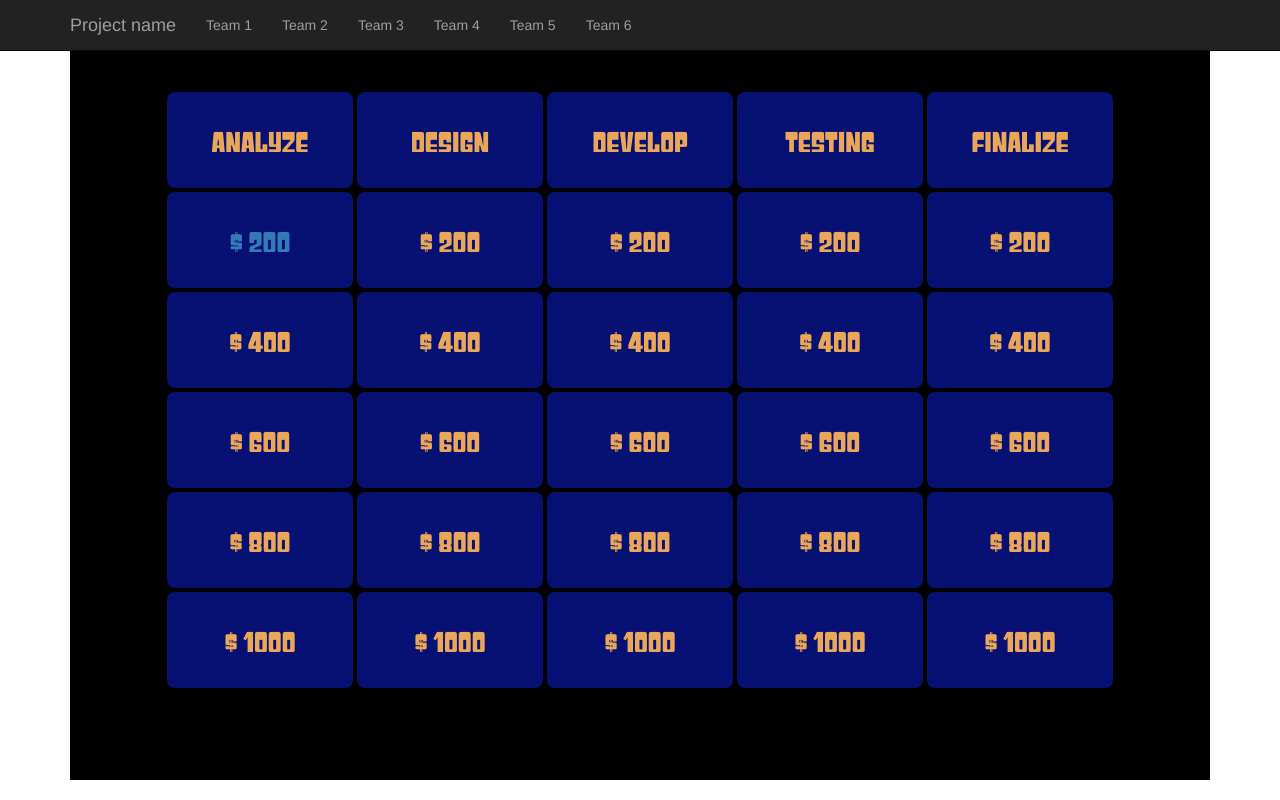
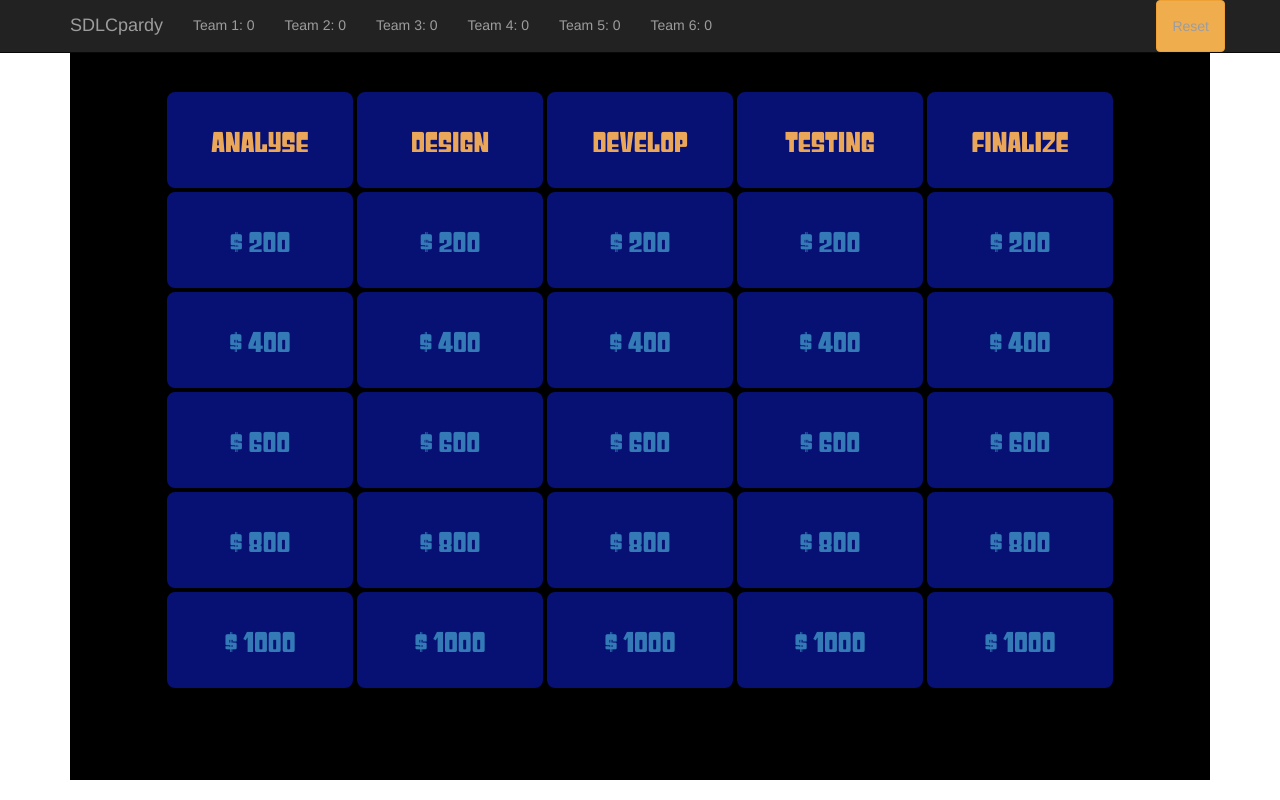
Before and after one commit to tlherr/SysanalysisJeopardy, a PHP site: page / in a window 1280 px wide. Run offline with PHP 8.4, Linux system fonts and the light colour scheme; some libraries are stand-ins or nearby versions.

Commit message:
Scores functioning

```diff
--- a/css/main.css
+++ b/css/main.css
@@ -319,9 +319,10 @@
 
 }
 
-.jeopardy-body {
+.jeopardy-body.disabled {
+    color: rgb(7,16,115);
+}
 
-    -moz-animation-duration: 3s;
-    -moz-animation-delay: 2s;
-    -moz-animation-iteration-count: 1;
+.jeopardy-body.disabled a {
+    display: none;
 }
--- a/index.html
+++ b/index.html.twig
@@ -30,16 +30,20 @@
                         <span class="icon-bar"></span>
                         <span class="icon-bar"></span>
                     </button>
-                    <a class="navbar-brand" href="#">Project name</a>
+                    <a class="navbar-brand" href="#">SDLCpardy</a>
                 </div>
                 <div id="navbar" class="collapse navbar-collapse">
                     <ul class="nav navbar-nav">
-                        <li class="team-score" data-team="1"><a>Team 1</a></li>
-                        <li class="team-score" data-team="2"><a>Team 2</a></li>
-                        <li class="team-score" data-team="3"><a>Team 3</a></li>
-                        <li class="team-score" data-team="4"><a>Team 4</a></li>
-                        <li class="team-score" data-team="5"><a>Team 5</a></li>
-                        <li class="team-score" data-team="6"><a>Team 6</a></li>
+                        <li class="team-score" id="team-score-1"><a>Team 1: <span class="score">0</span></a></li>
+                        <li class="team-score" id="team-score-2"><a>Team 2: <span class="score">0</span></a></li>
+                        <li class="team-score" id="team-score-3"><a>Team 3: <span class="score">0</span></a></li>
+                        <li class="team-score" id="team-score-4"><a>Team 4: <span class="score">0</span></a></li>
+                        <li class="team-score" id="team-score-5"><a>Team 5: <span class="score">0</span></a></li>
+                        <li class="team-score" id="team-score-6"><a>Team 6: <span class="score">0</span></a></li>
+                    </ul>
+
+                    <ul class="nav navbar-nav navbar-right">
+                        <li><a class="btn btn-warning">Reset</a></li>
                     </ul>
                 </div><!--/.nav-collapse -->
             </div>
@@ -50,55 +54,24 @@
             <div class="main-container">
 
                 <div class="row">
-                    <div class="col-md-2 col-md-offset-1 jeopardy-panel jeopardy-body-header">Analyze</div>
-                    <div class="col-md-2 jeopardy-panel jeopardy-body-header">Design</div>
-                    <div class="col-md-2 jeopardy-panel jeopardy-body-header">Develop</div>
-                    <div class="col-md-2 jeopardy-panel jeopardy-body-header">Testing</div>
-                    <div class="col-md-2 jeopardy-panel jeopardy-body-header">Finalize</div>
+                    {% for category in jeopardy.questions %}
+                        <div class="col-md-2 {% if loop.first %}col-md-offset-1{% endif %} jeopardy-panel jeopardy-body-header">{{ category.name }}</div>
+                    {% endfor %}
                 </div>
 
-                <div class="row">
-                    <div class="col-md-2 col-md-offset-1 jeopardy-panel jeopardy-body">
-                        <a data-toggle="modal" data-target="#questionanswerholder" data-jeopardy-value="200" data-jeopardy-question="Test Question" data-jeopardy-answer="Test Answer">$ 200</a>
+                {% for question in 0..jeopardy.questions|length-1 %}
+                <div class="row questions-{{ question }}">
+                    {% for item in 0..jeopardy.questions|length-1 %}
+                    <div class="col-md-2 {% if item==0 %}col-md-offset-1{% endif %} jeopardy-panel jeopardy-body" id="question-{{ question }}-{{ item }}">
+                        <a data-toggle="modal"
+                           data-target="#questionanswerholder"
+                           data-jeopardy-value="{{ jeopardy.questions[item].values[question].points }}"
+                           data-jeopardy-question="{{ jeopardy.questions[item].values[question].question }}"
+                           data-jeopardy-answer="{{ jeopardy.questions[item].values[question].answer }}">$ {{ jeopardy.questions[item].values[question].points }}</a>
                     </div>
-                    <div class="col-md-2 jeopardy-panel jeopardy-body" data-jeopardy-value="200">$ 200</div>
-                    <div class="col-md-2 jeopardy-panel jeopardy-body" data-jeopardy-value="200">$ 200</div>
-                    <div class="col-md-2 jeopardy-panel jeopardy-body" data-jeopardy-value="200">$ 200</div>
-                    <div class="col-md-2 jeopardy-panel jeopardy-body" data-jeopardy-value="200">$ 200</div>
+                    {% endfor %}
                 </div>
-
-                <div class="row">
-                    <div class="col-md-2 col-md-offset-1 jeopardy-panel jeopardy-body" data-jeopardy-value="400">$ 400</div>
-                    <div class="col-md-2 jeopardy-panel jeopardy-body" data-jeopardy-value="400">$ 400</div>
-                    <div class="col-md-2 jeopardy-panel jeopardy-body" data-jeopardy-value="400">$ 400</div>
-                    <div class="col-md-2 jeopardy-panel jeopardy-body" data-jeopardy-value="400">$ 400</div>
-                    <div class="col-md-2 jeopardy-panel jeopardy-body" data-jeopardy-value="400">$ 400</div>
-                </div>
-
-                <div class="row">
-                    <div class="col-md-2 col-md-offset-1 jeopardy-panel jeopardy-body" data-jeopardy-value="600">$ 600</div>
-                    <div class="col-md-2 jeopardy-panel jeopardy-body" data-jeopardy-value="600">$ 600</div>
-                    <div class="col-md-2 jeopardy-panel jeopardy-body" data-jeopardy-value="600">$ 600</div>
-                    <div class="col-md-2 jeopardy-panel jeopardy-body" data-jeopardy-value="600">$ 600</div>
-                    <div class="col-md-2 jeopardy-panel jeopardy-body" data-jeopardy-value="600">$ 600</div>
-                </div>
-
-                <div class="row">
-                    <div class="col-md-2 col-md-offset-1 jeopardy-panel jeopardy-body" data-jeopardy-value="800">$ 800</div>
-                    <div class="col-md-2 jeopardy-panel jeopardy-body" data-jeopardy-value="800">$ 800</div>
-                    <div class="col-md-2 jeopardy-panel jeopardy-body" data-jeopardy-value="800">$ 800</div>
-                    <div class="col-md-2 jeopardy-panel jeopardy-body" data-jeopardy-value="800">$ 800</div>
-                    <div class="col-md-2 jeopardy-panel jeopardy-body" data-jeopardy-value="800">$ 800</div>
-                </div>
-
-                <div class="row">
-                    <div class="col-md-2 col-md-offset-1 jeopardy-panel jeopardy-body" data-jeopardy-value="1000">$ 1000</div>
-                    <div class="col-md-2 jeopardy-panel jeopardy-body" data-jeopardy-value="1000">$ 1000</div>
-                    <div class="col-md-2 jeopardy-panel jeopardy-body" data-jeopardy-value="1000">$ 1000</div>
-                    <div class="col-md-2 jeopardy-panel jeopardy-body" data-jeopardy-value="1000">$ 1000</div>
-                    <div class="col-md-2 jeopardy-panel jeopardy-body" data-jeopardy-value="1000">$ 1000</div>
-                </div>
-
+                {% endfor %}
 
                 <div class="modal fade" tabindex="-1" role="dialog" id="questionanswerholder">
                     <div class="modal-dialog">
@@ -108,12 +81,12 @@
                                     <p class="answer"></p>
                                 </div>
 
-                                <div class="question-container">
+                                <div class="question-container hidden">
                                     <p class="question"></p>
 
-                                    <form class="doScore">
+                                    <form id="doScore">
                                         <label> Team
-                                            <select class="select_team">
+                                            <select class="select_team" name="team">
                                                 <option value="1">Team 1</option>
                                                 <option value="2">Team 2</option>
                                                 <option value="3">Team 3</option>
@@ -122,8 +95,6 @@
                                                 <option value="6">Team 6</option>
                                             </select>
                                         </label>
-
-                                        <input type="hidden" id="point-value">
 
                                         <div class="radio">
                                             <label>
@@ -137,6 +108,9 @@
                                                 Incorrect
                                             </label>
                                         </div>
+
+                                        <input type="hidden" name="points" id="point-value">
+                                        <input type="submit" value="Submit Score">
                                     </form>
 
                                 </div>
--- /dev/null
+++ b/index.php
@@ -0,0 +1,21 @@
+<?php
+
+require_once 'Twig/lib/Twig/Autoloader.php';
+Twig_Autoloader::register();
+
+
+$loader = new Twig_Loader_Filesystem(__DIR__);
+$twig = new Twig_Environment($loader, array(
+    'cache' => false,
+    'debug' => true,
+));
+$twig->addExtension(new Twig_Extension_Debug());
+
+
+
+$string = file_get_contents("jeopardy.json");
+$json_a = json_decode($string, true);
+
+echo $twig->render('index.html.twig', array(
+    'jeopardy' => $json_a
+));
--- a/js/main.js
+++ b/js/main.js
@@ -1,7 +1,6 @@
 (function($) {
 
     var currentQuestion = null;
-
 
     $('#questionanswerholder').on('show.bs.modal', function (e) {
         var modal = $(this);
@@ -22,6 +21,36 @@
         var modal = $(this);
         var pointValue = modal.find("input#point-value");
         pointValue.val(0);
+        $(".question-container").removeClass("animate flipInY").addClass("hidden");
+        $(".answer-container").removeClass("animated flipOutY");
+    });
+
+
+    $('.answer-container').click(function(e){
+        $(this).addClass("animated flipOutY");
+        $(".question-container").removeClass("hidden").addClass("animated flipInY");
+    });
+
+    $("#doScore").submit(function( event ) {
+        event.preventDefault();
+
+        var results = $(this).serializeArray();
+
+        console.log(results[1].value, results);
+
+        if(parseInt(results[1].value)) {
+
+            //Record the users score
+            var span = $('#team-score-'+results[0].value).find('span');
+            var currentScore = parseInt(span.text());
+            currentScore+=parseInt(results[2].value);
+            span.text(currentScore);
+
+        }
+
+        $('#questionanswerholder').modal("hide");
+        $(currentQuestion).parent().addClass("disabled");
+        currentQuestion = null;
     });
 
 
```
Also changed, not shown: jeopardy.json (added, +155 -0 lines).
